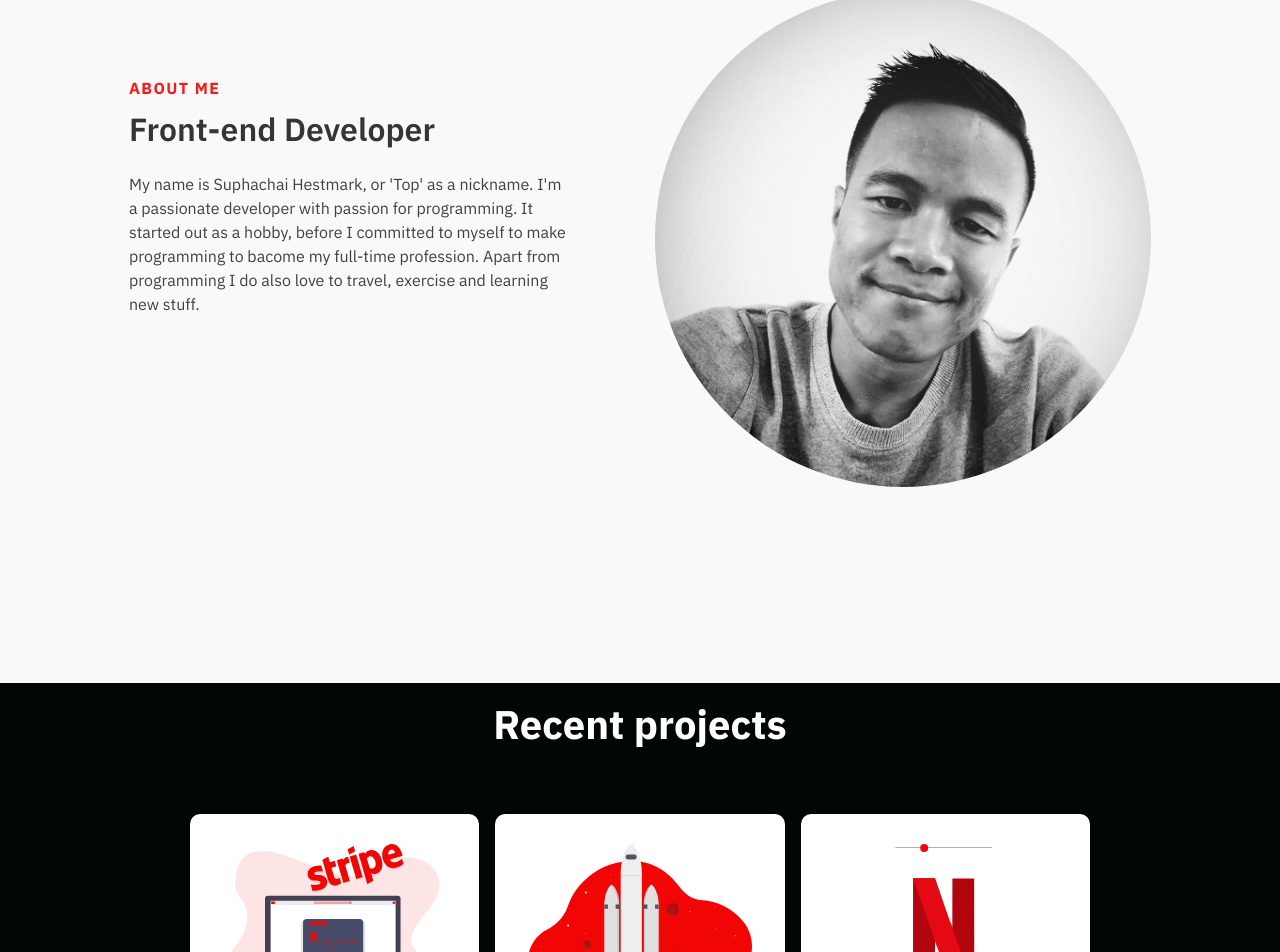
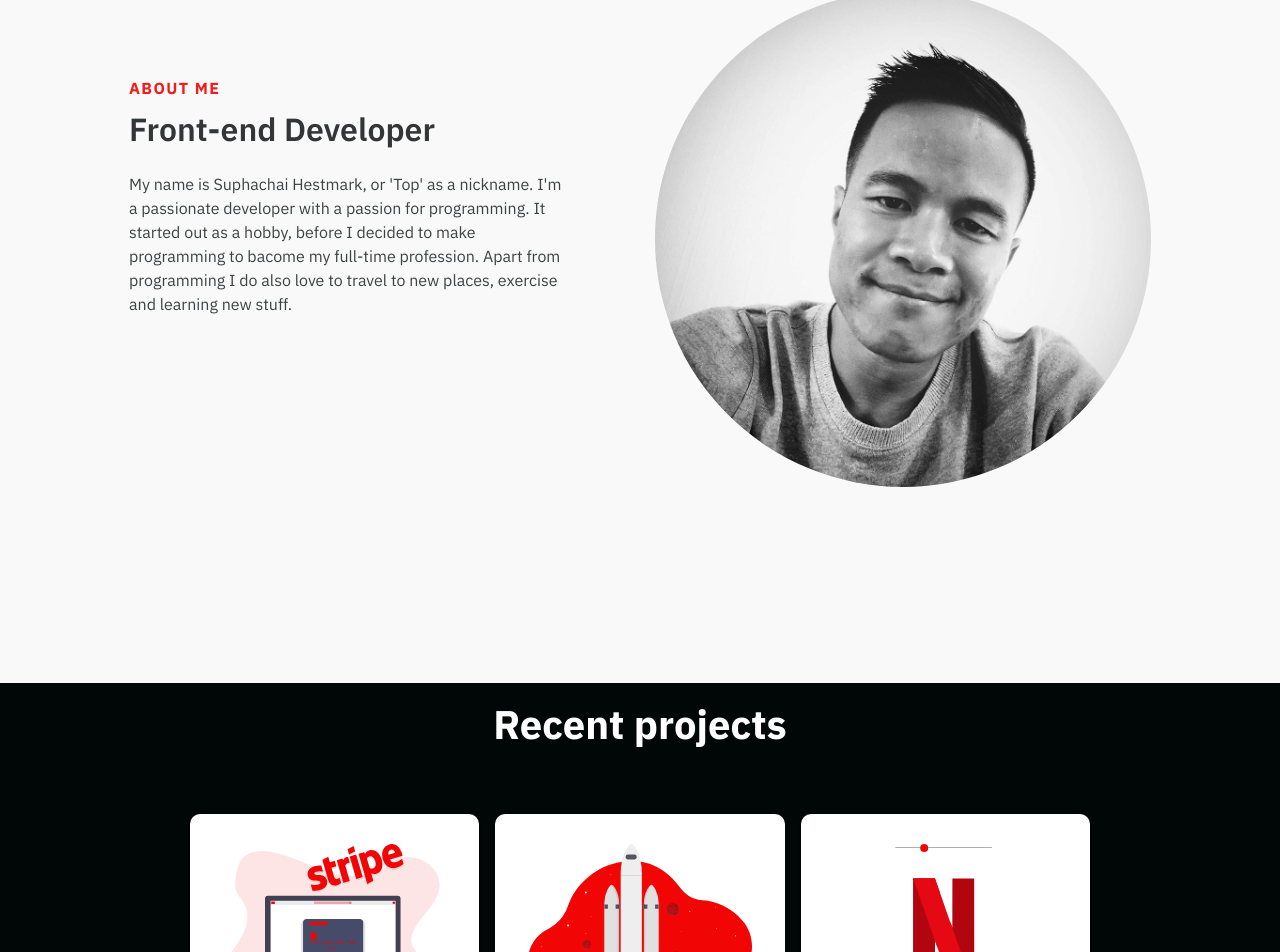
Before and after one commit to topphestmark/portfolio1, a React (Create React App) app: page / in a window 1280 px wide. Shown: the part 977-1929 px from the top of the page. Built offline with nearby package versions, Linux system fonts and the light colour scheme.

Commit message:
about me update

```diff
--- a/src/components/infoSection/data.js
+++ b/src/components/infoSection/data.js
@@ -16,7 +16,7 @@ export const aboutSection = {
   topLine: "ABOUT ME",
   headLine: "Front-end Developer",
   description:
-    "My name is Suphachai Hestmark, or 'Top' as a nickname. I'm a passionate developer with passion for programming. It started out as a hobby, before I committed to myself to make programming to bacome my full-time profession. Apart from programming I do also love to travel, exercise and learning new stuff.",
+    "My name is Suphachai Hestmark, or 'Top' as a nickname. I'm a passionate developer with a passion for programming. It started out as a hobby, before I decided to make programming to bacome my full-time profession. Apart from programming I do also love to travel to new places, exercise and learning new stuff.",
   eMail: false,
   hrefEmail: null,
   contactForm: false,
```
Also changed, not shown: 1 other file (tests, documents, lock files or other folders).
